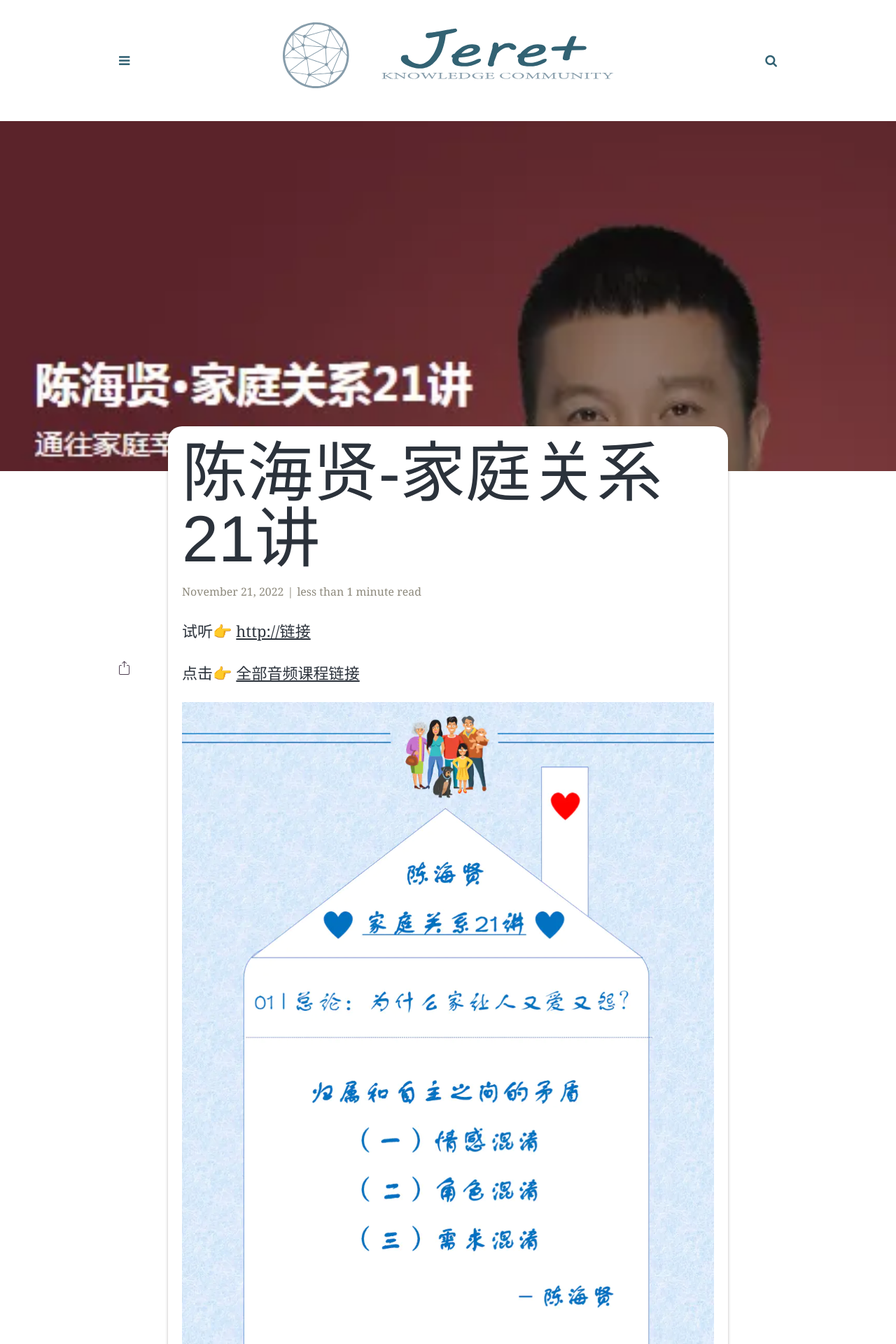
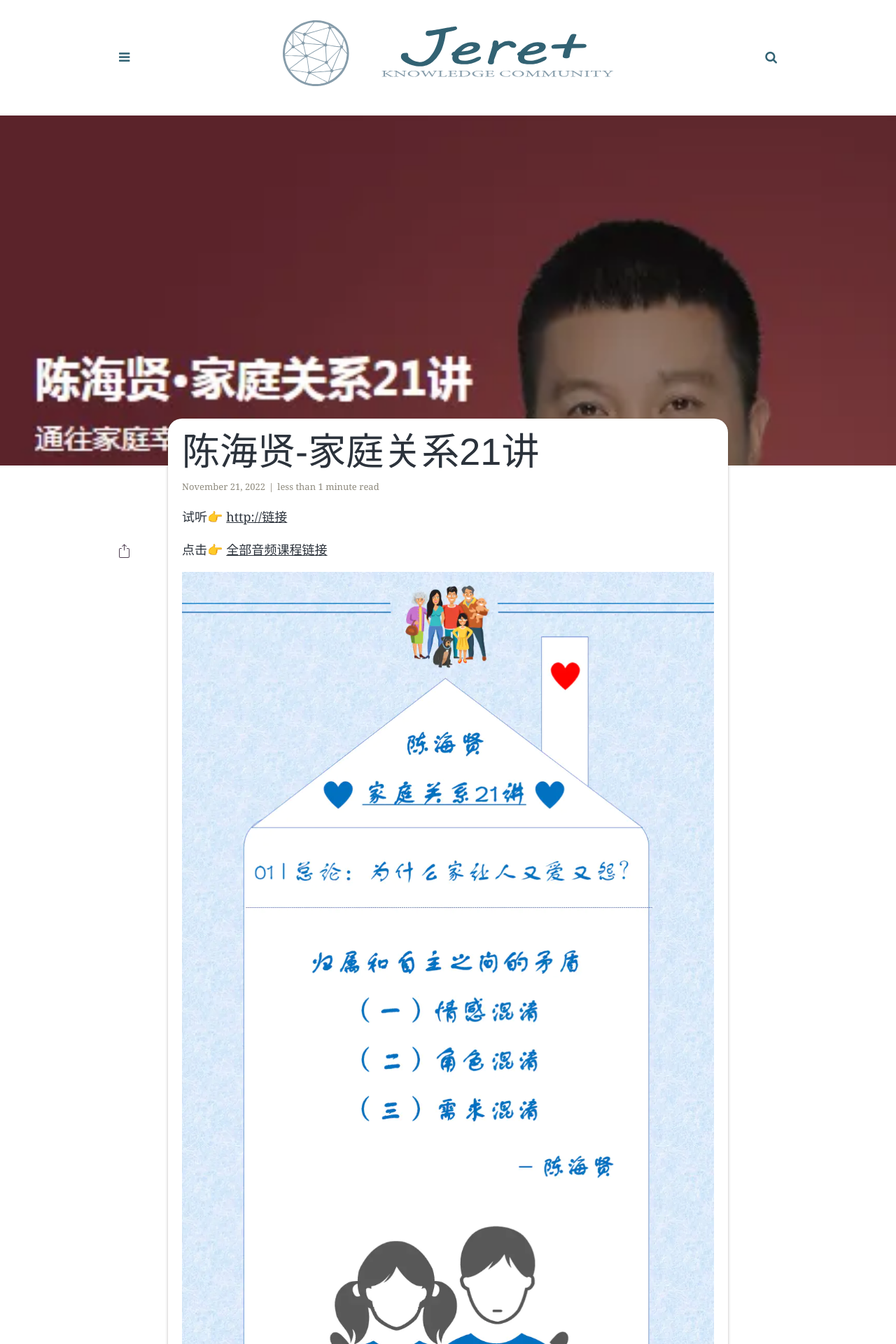
Before and after one commit to JeremiahXu/jeremiahxu.github.io, a Jekyll site: the page built from _posts/2022-11-21-家庭关系.md, in a window 1280 px wide. Shown: the top 1920 px of the page at 70% size. Built offline with Jekyll 4.4.1, drawn with Linux system fonts in a browser that asks for light colours; some web fonts are replaced; comment, search, counter and statistics services are not loaded.

Commit message:
字体调小

```diff
--- a/assets/css/main.css
+++ b/assets/css/main.css
@@ -401,9 +401,9 @@ html, body {
   overflow: visible
 }
 html {
-    line-height: 1.75;
+    line-height: 1.6;
     letter-spacing: 0.002em;
-    font-size: 1.375rem;
+    font-size: 1.125rem;
 }
 body {
   font-family: var(--font1);
@@ -421,7 +421,7 @@ h1, h2, h3, h4, h5, h6 {
 }
 
 h1 {
-  font-size: 4rem;
+  font-size: 3rem;
   font-weight: var(--font2-regular);
   line-height: 1;
 }
@@ -1528,7 +1528,7 @@ img + small, img + br + small {
 }
 .header-page h1 {
   font-weight: var(--font2-regular);
-  font-size: 4.25rem;
+  font-size: 3rem;
   text-align: left;
   margin: 0 0 10px;
   color: var(--text)
```
